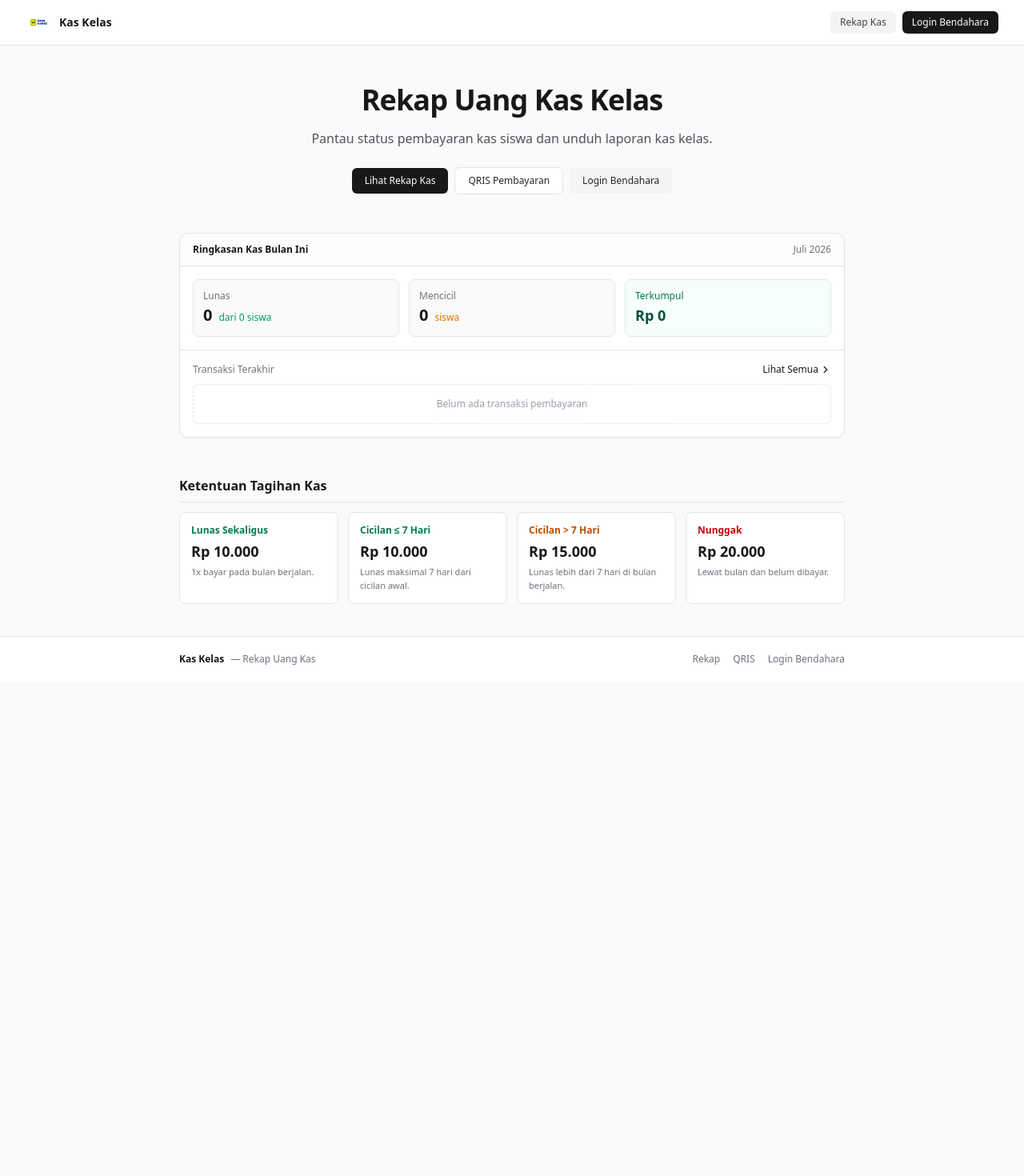
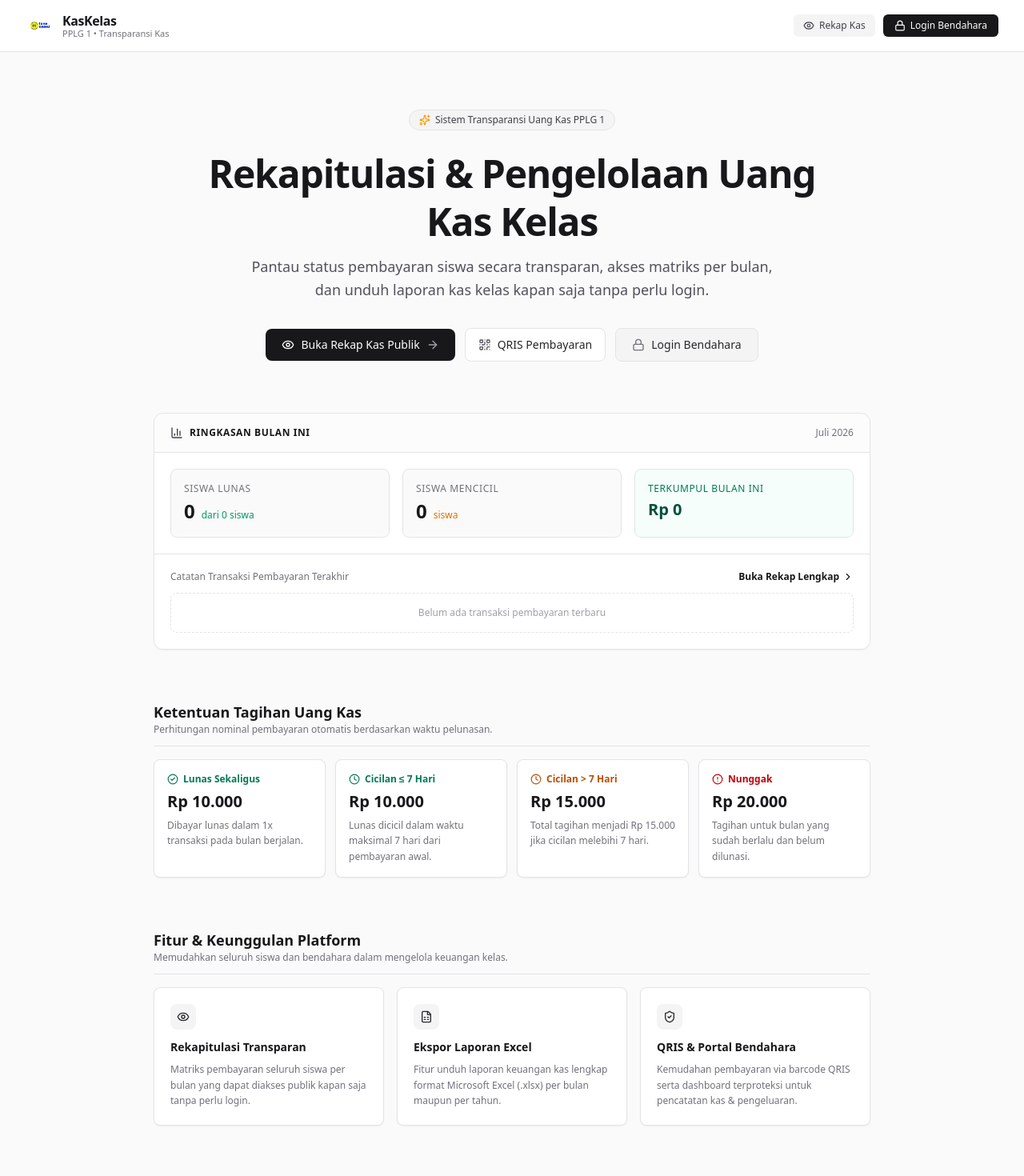
Before and after one commit to devara-g/uang-kas, a Next.js app: page / in a window 1280 px wide. Shown: the top 1470 px of the page at 80% size. Before the commit the page ends 852 px from the top, so only its background shows below. Built offline with nearby package versions, Linux system fonts and the light colour scheme; no server answers; the database is empty.

Commit message:
optimze: landing page

```diff
--- a/src/app/page.tsx
+++ b/src/app/page.tsx
@@ -2,8 +2,19 @@ import Link from 'next/link'
 import Image from 'next/image'
 import { createClient } from '@/utils/supabase/server'
 import {
+  Eye,
+  Lock,
+  ArrowRight,
+  CheckCircle2,
+  Clock,
+  AlertCircle,
+  QrCode,
+  FileSpreadsheet,
+  ShieldCheck,
   ChevronRight,
-  Receipt
+  BarChart3,
+  Receipt,
+  Sparkles
 } from 'lucide-react'
 
 const MONTHS_FULL = [
@@ -99,124 +110,142 @@ export default async function Home() {
     <div className="min-h-screen bg-[#fafafa] text-zinc-900 flex flex-col font-sans selection:bg-zinc-900 selection:text-white">
       {/* Header */}
       <header className="bg-white border-b border-zinc-200 sticky top-0 z-50">
-        <div className="max-w-7xl mx-auto px-4 sm:px-6 lg:px-8 h-14 flex items-center justify-between">
+        <div className="max-w-7xl mx-auto px-4 sm:px-6 lg:px-8 h-16 flex items-center justify-between">
           <Link href="/" className="flex items-center gap-2.5">
             <Image
               src="/KELAS_XI_PPLG_1_20260724_182044.jpg"
-              alt="PPLG 1"
-              width={32}
-              height={32}
+              alt="PPLG 1 AREA"
+              width={36}
+              height={36}
               className="rounded-lg object-cover"
             />
             <div>
-              <span className="font-bold text-zinc-900 text-sm block">Kas Kelas</span>
+              <span className="font-semibold text-zinc-900 tracking-tight text-base block">KasKelas</span>
+              <span className="text-[11px] text-zinc-500 block -mt-1 font-normal">PPLG 1 • Transparansi Kas</span>
             </div>
           </Link>
 
-          <div className="flex items-center gap-2">
+          <div className="flex items-center gap-2.5">
             <Link
               href="/recap"
-              className="px-3 py-1.5 text-xs font-medium text-zinc-700 bg-zinc-100 hover:bg-zinc-200 rounded-md transition-colors"
+              className="flex items-center gap-1.5 px-3 py-1.5 text-xs font-medium text-zinc-700 bg-zinc-100 hover:bg-zinc-200/80 rounded-md transition-colors"
             >
-              Rekap Kas
+              <Eye className="w-3.5 h-3.5" />
+              <span>Rekap Kas</span>
             </Link>
 
             <Link
               href="/admin/qris"
-              className="hidden xs:block px-3 py-1.5 text-xs font-medium text-zinc-700 bg-zinc-100 hover:bg-zinc-200 rounded-md transition-colors"
+              className="hidden xs:flex items-center gap-1.5 px-3 py-1.5 text-xs font-medium text-zinc-700 bg-zinc-100 hover:bg-zinc-200/80 rounded-md transition-colors"
             >
-              QRIS
+              <QrCode className="w-3.5 h-3.5 text-zinc-600" />
+              <span>QRIS</span>
             </Link>
 
             <Link
               href="/login"
-              className="px-3 py-1.5 text-xs font-medium text-white bg-zinc-900 hover:bg-zinc-800 rounded-md transition-colors"
+              className="flex items-center gap-1.5 px-3.5 py-1.5 text-xs font-medium text-white bg-zinc-900 hover:bg-zinc-800 rounded-md transition-colors shadow-xs"
             >
-              Login Bendahara
+              <Lock className="w-3.5 h-3.5" />
+              <span>Login Bendahara</span>
             </Link>
           </div>
         </div>
       </header>
 
       {/* Main Container */}
-      <main className="flex-1 max-w-4xl w-full mx-auto px-4 sm:px-6 lg:px-8 py-10 space-y-12">
+      <main className="flex-1 max-w-7xl w-full mx-auto px-4 sm:px-6 lg:px-8 py-12 sm:py-16 space-y-16">
 
         {/* HERO SECTION */}
-        <section className="text-center space-y-4 pt-2">
-          <h1 className="text-3xl sm:text-4xl font-bold tracking-tight text-zinc-900">
-            Rekap Uang Kas Kelas
+        <section className="text-center space-y-6 max-w-3xl mx-auto pt-2">
+          <div className="inline-flex items-center gap-1.5 px-3 py-1 rounded-full bg-zinc-100 border border-zinc-200 text-zinc-700 text-xs font-medium">
+            <Sparkles className="w-3.5 h-3.5 text-amber-500" />
+            <span>Sistem Transparansi Uang Kas PPLG 1</span>
+          </div>
+
+          <div className="space-y-3">
+            <h1 className="text-3xl sm:text-4xl md:text-5xl font-bold tracking-tight text-zinc-900 leading-tight">
+              Rekapitulasi & Pengelolaan Uang Kas Kelas
             </h1>
-          <p className="text-sm sm:text-base text-zinc-600 max-w-xl mx-auto">
-            Pantau status pembayaran kas siswa dan unduh laporan kas kelas.
+            <p className="text-base sm:text-lg text-zinc-600 max-w-2xl mx-auto leading-relaxed">
+              Pantau status pembayaran siswa secara transparan, akses matriks per bulan, dan unduh laporan kas kelas kapan saja tanpa perlu login.
             </p>
+          </div>
 
           {/* Action Buttons */}
-          <div className="flex flex-wrap items-center justify-center gap-2 pt-2">
+          <div className="flex flex-col sm:flex-row items-center justify-center gap-3 pt-2">
             <Link
               href="/recap"
-              className="bg-zinc-900 hover:bg-zinc-800 text-white font-medium py-2 px-4 rounded-md text-xs transition-colors"
+              className="w-full sm:w-auto inline-flex items-center justify-center gap-2 bg-zinc-900 hover:bg-zinc-800 text-white font-medium py-2.5 px-5 rounded-lg shadow-xs transition-colors text-sm"
             >
-              Lihat Rekap Kas
+              <Eye className="w-4 h-4" />
+              <span>Buka Rekap Kas Publik</span>
+              <ArrowRight className="w-4 h-4 text-zinc-400" />
             </Link>
 
             <Link
               href="/admin/qris"
-              className="bg-white hover:bg-zinc-50 border border-zinc-200 text-zinc-800 font-medium py-2 px-4 rounded-md text-xs transition-colors"
+              className="w-full sm:w-auto inline-flex items-center justify-center gap-2 bg-white hover:bg-zinc-50 border border-zinc-200 text-zinc-800 font-medium py-2.5 px-4 rounded-lg transition-colors text-sm"
             >
-              QRIS Pembayaran
+              <QrCode className="w-4 h-4 text-zinc-600" />
+              <span>QRIS Pembayaran</span>
             </Link>
 
             <Link
               href="/login"
-              className="bg-zinc-100 hover:bg-zinc-200 text-zinc-800 font-medium py-2 px-4 rounded-md text-xs transition-colors"
+              className="w-full sm:w-auto inline-flex items-center justify-center gap-2 bg-zinc-100 hover:bg-zinc-200 border border-zinc-200 text-zinc-800 font-medium py-2.5 px-5 rounded-lg transition-colors text-sm"
             >
-              Login Bendahara
+              <Lock className="w-4 h-4 text-zinc-500" />
+              <span>Login Bendahara</span>
             </Link>
           </div>
         </section>
 
         {/* DASHBOARD SUMMARY PREVIEW */}
-        <section>
+        <section className="max-w-4xl mx-auto">
           <div className="bg-white border border-zinc-200 rounded-xl shadow-xs overflow-hidden">
-            <div className="px-4 py-3 border-b border-zinc-200 bg-zinc-50/50 flex items-center justify-between">
-              <span className="text-xs font-semibold text-zinc-900">Ringkasan Kas Bulan Ini</span>
+            <div className="px-5 py-4 border-b border-zinc-200 bg-zinc-50/50 flex items-center justify-between">
+              <div className="flex items-center gap-2">
+                <BarChart3 className="w-4 h-4 text-zinc-700" />
+                <span className="text-xs font-semibold text-zinc-900 uppercase tracking-wider">Ringkasan Bulan Ini</span>
+              </div>
               <span className="text-xs text-zinc-500 font-medium">
                 {MONTHS_FULL[currentMonth - 1]} {currentYear}
               </span>
             </div>
 
-            <div className="p-4 grid grid-cols-1 sm:grid-cols-3 gap-3 border-b border-zinc-200">
-              <div className="bg-zinc-50 p-3 rounded-lg border border-zinc-200/80">
-                <span className="text-xs font-medium text-zinc-500 block">Lunas</span>
-                <div className="flex items-baseline gap-2 mt-0.5">
-                  <span className="text-xl font-bold text-zinc-900">{lunasCount}</span>
+            <div className="p-5 grid grid-cols-1 sm:grid-cols-3 gap-4 border-b border-zinc-200">
+              <div className="bg-zinc-50 p-4 rounded-lg border border-zinc-200/80">
+                <span className="text-xs font-medium text-zinc-500 uppercase tracking-wider block">Siswa Lunas</span>
+                <div className="flex items-baseline gap-2 mt-1">
+                  <span className="text-2xl font-bold text-zinc-900">{lunasCount}</span>
                   <span className="text-xs text-emerald-600 font-medium">dari {studentList.length} siswa</span>
                 </div>
               </div>
 
-              <div className="bg-zinc-50 p-3 rounded-lg border border-zinc-200/80">
-                <span className="text-xs font-medium text-zinc-500 block">Mencicil</span>
-                <div className="flex items-baseline gap-2 mt-0.5">
-                  <span className="text-xl font-bold text-zinc-900">{cicilanCount}</span>
+              <div className="bg-zinc-50 p-4 rounded-lg border border-zinc-200/80">
+                <span className="text-xs font-medium text-zinc-500 uppercase tracking-wider block">Siswa Mencicil</span>
+                <div className="flex items-baseline gap-2 mt-1">
+                  <span className="text-2xl font-bold text-zinc-900">{cicilanCount}</span>
                   <span className="text-xs text-amber-600 font-medium">siswa</span>
                 </div>
               </div>
 
-              <div className="bg-emerald-50/50 p-3 rounded-lg border border-emerald-200/80">
-                <span className="text-xs font-medium text-emerald-700 block">Terkumpul</span>
-                <div className="mt-0.5">
-                  <span className="text-lg font-bold text-emerald-900">
+              <div className="bg-emerald-50/50 p-4 rounded-lg border border-emerald-200/80">
+                <span className="text-xs font-medium text-emerald-700 uppercase tracking-wider block">Terkumpul Bulan Ini</span>
+                <div className="mt-1">
+                  <span className="text-xl font-bold text-emerald-900">
                     Rp {totalCollectedMonth.toLocaleString('id-ID')}
                   </span>
                 </div>
               </div>
             </div>
 
-            <div className="p-4 bg-white space-y-2.5">
-              <div className="flex items-center justify-between text-xs text-zinc-500">
-                <span>Transaksi Terakhir</span>
-                <Link href="/recap" className="text-zinc-900 hover:underline flex items-center gap-0.5 font-medium">
-                  Lihat Semua <ChevronRight className="w-3.5 h-3.5" />
+            <div className="p-5 bg-white space-y-3">
+              <div className="flex items-center justify-between text-xs text-zinc-500 font-medium">
+                <span>Catatan Transaksi Pembayaran Terakhir</span>
+                <Link href="/recap" className="text-zinc-900 hover:underline flex items-center gap-1 font-semibold">
+                  Buka Rekap Lengkap <ChevronRight className="w-3.5 h-3.5" />
                 </Link>
               </div>
 
@@ -230,14 +259,17 @@ export default async function Home() {
                       : ''
 
                     return (
-                      <div key={payment.id} className="px-3.5 py-2 flex items-center justify-between bg-white">
+                      <div key={payment.id} className="px-4 py-2.5 flex items-center justify-between bg-white">
+                        <div className="flex items-center gap-2.5">
+                          <Receipt className="w-4 h-4 text-zinc-400 shrink-0" />
                           <div>
                             <span className="font-medium text-zinc-900 block">{studentName}</span>
                             <span className="text-[10px] text-zinc-400">
                               Bulan {MONTHS_FULL[payment.month - 1]} {payment.year} {dateFormatted && `• ${dateFormatted}`}
                             </span>
                           </div>
-                        <span className="font-semibold text-emerald-700 text-xs">
+                        </div>
+                        <span className="font-semibold text-emerald-700 bg-emerald-50 px-2.5 py-1 rounded border border-emerald-200">
                           +Rp {payment.amount.toLocaleString('id-ID')}
                         </span>
                       </div>
@@ -246,7 +278,7 @@ export default async function Home() {
                 </div>
               ) : (
                 <div className="p-4 text-center text-xs text-zinc-400 border border-dashed border-zinc-200 rounded-lg">
-                  Belum ada transaksi pembayaran
+                  Belum ada transaksi pembayaran terbaru
                 </div>
               )}
             </div>
@@ -254,34 +286,87 @@ export default async function Home() {
         </section>
 
         {/* ATURAN PEMBAYARAN */}
-        <section className="space-y-3">
-          <div className="border-b border-zinc-200 pb-2">
-            <h2 className="text-base font-bold text-zinc-900">Ketentuan Tagihan Kas</h2>
+        <section className="max-w-4xl mx-auto space-y-4">
+          <div className="border-b border-zinc-200 pb-3">
+            <h2 className="text-lg font-bold text-zinc-900">Ketentuan Tagihan Uang Kas</h2>
+            <p className="text-xs text-zinc-500">Perhitungan nominal pembayaran otomatis berdasarkan waktu pelunasan.</p>
           </div>
 
           <div className="grid grid-cols-1 sm:grid-cols-2 lg:grid-cols-4 gap-3">
-            <div className="bg-white border border-zinc-200 rounded-lg p-3.5 space-y-1">
-              <div className="text-xs font-semibold text-emerald-700">Lunas Sekaligus</div>
-              <div className="text-lg font-bold text-zinc-900">Rp 10.000</div>
-              <p className="text-[11px] text-zinc-500">1x bayar pada bulan berjalan.</p>
+            <div className="bg-white border border-zinc-200 rounded-lg p-4 space-y-1.5 shadow-xs">
+              <div className="flex items-center gap-1.5 text-emerald-700 text-xs font-semibold">
+                <CheckCircle2 className="w-3.5 h-3.5" />
+                <span>Lunas Sekaligus</span>
+              </div>
+              <div className="text-xl font-bold text-zinc-900">Rp 10.000</div>
+              <p className="text-xs text-zinc-500 leading-relaxed">Dibayar lunas dalam 1x transaksi pada bulan berjalan.</p>
             </div>
 
-            <div className="bg-white border border-zinc-200 rounded-lg p-3.5 space-y-1">
-              <div className="text-xs font-semibold text-emerald-700">Cicilan ≤ 7 Hari</div>
-              <div className="text-lg font-bold text-zinc-900">Rp 10.000</div>
-              <p className="text-[11px] text-zinc-500">Lunas maksimal 7 hari dari cicilan awal.</p>
+            <div className="bg-white border border-zinc-200 rounded-lg p-4 space-y-1.5 shadow-xs">
+              <div className="flex items-center gap-1.5 text-emerald-700 text-xs font-semibold">
+                <Clock className="w-3.5 h-3.5" />
+                <span>Cicilan ≤ 7 Hari</span>
+              </div>
+              <div className="text-xl font-bold text-zinc-900">Rp 10.000</div>
+              <p className="text-xs text-zinc-500 leading-relaxed">Lunas dicicil dalam waktu maksimal 7 hari dari pembayaran awal.</p>
             </div>
 
-            <div className="bg-white border border-zinc-200 rounded-lg p-3.5 space-y-1">
-              <div className="text-xs font-semibold text-amber-700">Cicilan &gt; 7 Hari</div>
-              <div className="text-lg font-bold text-zinc-900">Rp 15.000</div>
-              <p className="text-[11px] text-zinc-500">Lunas lebih dari 7 hari di bulan berjalan.</p>
+            <div className="bg-white border border-zinc-200 rounded-lg p-4 space-y-1.5 shadow-xs">
+              <div className="flex items-center gap-1.5 text-amber-700 text-xs font-semibold">
+                <Clock className="w-3.5 h-3.5" />
+                <span>Cicilan &gt; 7 Hari</span>
+              </div>
+              <div className="text-xl font-bold text-zinc-900">Rp 15.000</div>
+              <p className="text-xs text-zinc-500 leading-relaxed">Total tagihan menjadi Rp 15.000 jika cicilan melebihi 7 hari.</p>
             </div>
 
-            <div className="bg-white border border-zinc-200 rounded-lg p-3.5 space-y-1">
-              <div className="text-xs font-semibold text-red-700">Nunggak</div>
-              <div className="text-lg font-bold text-zinc-900">Rp 20.000</div>
-              <p className="text-[11px] text-zinc-500">Lewat bulan dan belum dibayar.</p>
+            <div className="bg-white border border-zinc-200 rounded-lg p-4 space-y-1.5 shadow-xs">
+              <div className="flex items-center gap-1.5 text-red-700 text-xs font-semibold">
+                <AlertCircle className="w-3.5 h-3.5" />
+                <span>Nunggak</span>
+              </div>
+              <div className="text-xl font-bold text-zinc-900">Rp 20.000</div>
+              <p className="text-xs text-zinc-500 leading-relaxed">Tagihan untuk bulan yang sudah berlalu dan belum dilunasi.</p>
+            </div>
+          </div>
+        </section>
+
+        {/* INFORMASI PLATFORM */}
+        <section className="max-w-4xl mx-auto space-y-4">
+          <div className="border-b border-zinc-200 pb-3">
+            <h2 className="text-lg font-bold text-zinc-900">Fitur & Keunggulan Platform</h2>
+            <p className="text-xs text-zinc-500">Memudahkan seluruh siswa dan bendahara dalam mengelola keuangan kelas.</p>
+          </div>
+
+          <div className="grid grid-cols-1 sm:grid-cols-3 gap-4">
+            <div className="bg-white border border-zinc-200 rounded-lg p-5 space-y-2 shadow-xs">
+              <div className="w-8 h-8 rounded-lg bg-zinc-100 flex items-center justify-center text-zinc-800 mb-3">
+                <Eye className="w-4 h-4" />
+              </div>
+              <h3 className="text-sm font-semibold text-zinc-900">Rekapitulasi Transparan</h3>
+              <p className="text-xs text-zinc-500 leading-relaxed">
+                Matriks pembayaran seluruh siswa per bulan yang dapat diakses publik kapan saja tanpa perlu login.
+              </p>
+            </div>
+
+            <div className="bg-white border border-zinc-200 rounded-lg p-5 space-y-2 shadow-xs">
+              <div className="w-8 h-8 rounded-lg bg-zinc-100 flex items-center justify-center text-zinc-800 mb-3">
+                <FileSpreadsheet className="w-4 h-4" />
+              </div>
+              <h3 className="text-sm font-semibold text-zinc-900">Ekspor Laporan Excel</h3>
+              <p className="text-xs text-zinc-500 leading-relaxed">
+                Fitur unduh laporan keuangan kas lengkap format Microsoft Excel (.xlsx) per bulan maupun per tahun.
+              </p>
+            </div>
+
+            <div className="bg-white border border-zinc-200 rounded-lg p-5 space-y-2 shadow-xs">
+              <div className="w-8 h-8 rounded-lg bg-zinc-100 flex items-center justify-center text-zinc-800 mb-3">
+                <ShieldCheck className="w-4 h-4" />
+              </div>
+              <h3 className="text-sm font-semibold text-zinc-900">QRIS & Portal Bendahara</h3>
+              <p className="text-xs text-zinc-500 leading-relaxed">
+                Kemudahan pembayaran via barcode QRIS serta dashboard terproteksi untuk pencatatan kas & pengeluaran.
+              </p>
             </div>
           </div>
         </section>
@@ -289,16 +374,23 @@ export default async function Home() {
       </main>
 
       {/* FOOTER */}
-      <footer className="border-t border-zinc-200 bg-white py-5 mt-auto">
-        <div className="max-w-4xl mx-auto px-4 sm:px-6 lg:px-8 flex flex-col sm:flex-row items-center justify-between gap-3 text-xs text-zinc-500">
+      <footer className="border-t border-zinc-200 bg-white py-6 mt-auto">
+        <div className="max-w-7xl mx-auto px-4 sm:px-6 lg:px-8 flex flex-col sm:flex-row items-center justify-between gap-3 text-xs text-zinc-500">
           <div className="flex items-center gap-2">
-            <span className="font-semibold text-zinc-900">Kas Kelas</span>
-            <span>— Rekap Uang Kas</span>
+            <Image
+              src="/KELAS_XI_PPLG_1_20260724_182044.jpg"
+              alt="PPLG 1 AREA"
+              width={20}
+              height={20}
+              className="rounded object-cover"
+            />
+            <span className="font-semibold text-zinc-900">KasKelas</span>
+            <span>— Rekap Uang Kas PPLG 1</span>
           </div>
 
           <div className="flex items-center gap-4">
             <Link href="/recap" className="hover:text-zinc-900 transition-colors">
-              Rekap
+              Rekap Publik
             </Link>
             <Link href="/admin/qris" className="hover:text-zinc-900 transition-colors">
               QRIS
```
Lines whose indentation alone changed are shown as unchanged.
